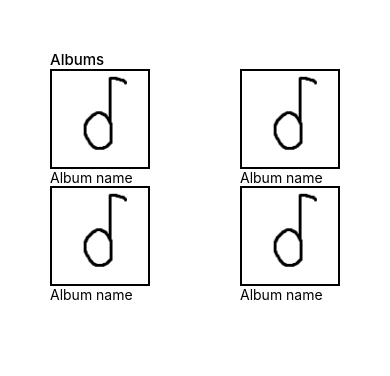
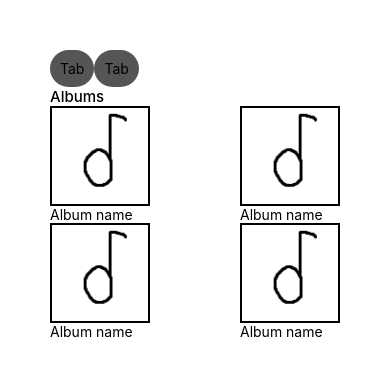
Before and after one commit to Obspogon/ALI_A1, a React Native app: screen / in a window 390 px wide. Shown: the top 376 px of the page. Built offline with nearby package versions, Linux system fonts and the light colour scheme.

Commit message:
add menubar

```diff
--- a/App.js
+++ b/App.js
@@ -7,6 +7,10 @@ import AlbumComponent from "./AlbumComponent";
 export default function App() {
 	return (
 		<View style={styles.container}>
+			<View style={styles.menuBar}>
+				<MenuComponent />
+				<MenuComponent />
+			</View>
 			<Text style={[styles.header, styles.text]}>Albums</Text>
 			<View style={styles.albumLayout}>
 				<AlbumComponent />
@@ -32,7 +36,12 @@ const styles = StyleSheet.create({
 		fontWeight: 500,
 	},
 	text: { fontSize: 15 },
+	menuBar: {
+		flexDirection: "row",
+		flexWrap: "nowrap",
+	},
 	albumLayout: {
+		flex: 1,
 		flexDirection: "row",
 		flexWrap: "wrap",
 		justifyContent: "space-between",
--- a/MenuComponent.js
+++ b/MenuComponent.js
@@ -10,10 +10,8 @@ export default function MenuComponent() {
 
 const styles = StyleSheet.create({
 	menuComponent: {
-		flex: 1,
-		flexDirection: "row",
-		flexWrap: "nowrap",
-		justifyContent: "space-between",
+		// height: 20,
+		padding: 10,
 		alignItems: "center",
 		backgroundColor: "#555",
 		borderRadius: 50,
```
